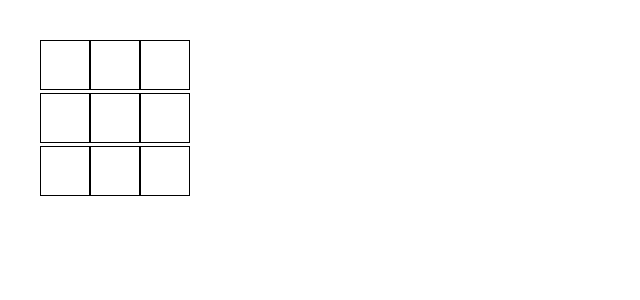
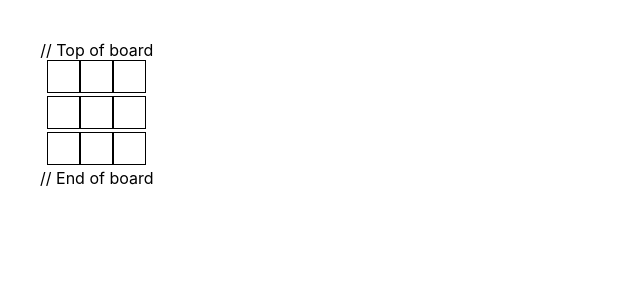
Before and after one commit to BillNagbe/tic-tak-toe-react, a React (Create React App) app: page / in a window 1280 px wide. Shown: the top 300 px of the page, without its empty margins (0-640 px from the left). Built offline with nearby package versions, Linux system fonts and the light colour scheme.

Commit message:
update app.js file

```diff
--- a/src/App.css
+++ b/src/App.css
@@ -15,8 +15,8 @@
     margin: 5vh;
 }
 .square {
-    width: 50px;
-    height: 50px;
+    width: 33px;
+    height: 33px;
     background: none;
     border: 1px solid;
 }
--- a/src/App.js
+++ b/src/App.js
@@ -1,11 +1,48 @@
-import Board from "./Board";
+import { useState } from 'react';
 import './App.css';
 
 
-function App() {
-    return (
-      <Board />
-    )
+
+function Square( {value} ) {
+
+  function handleClick(){
+    return setVal("X"); // use state should now be set to X
+  }
+  // end of updating useState
+  return <button
+            className='square'>
+            {value}
+          </button>;
 }
 
-export default App;
+
+
+
+export default function Board() {
+    const [squares, setSquares] = useState(Array(9).fill(null));
+
+
+      return (
+        <div className='board'>
+          // Top of board
+          <div className='board-row'>
+            <Square value={squares[0]}  />
+            <Square value={squares[1]} />
+            <Square value={squares[2]} />
+          </div>
+
+          <div className='board-row'>
+            <Square value={squares[3]} />
+            <Square value={squares[4]} />
+            <Square value={squares[5]} />
+          </div>
+
+          <div className='board-row'>
+            <Square value={squares[6]} />
+            <Square value={squares[7]} />
+            <Square value={squares[8]} />
+          </div>
+          // End of board
+        </div>
+      )
+}
--- a/src/Board.js
+++ /dev/null
@@ -1,47 +0,0 @@
-import { useState } from "react";
-
-// handling squares
-function Squares() {
-    //stores state of squares
-    const [val, setVal] = useState(null);
-
-    // handles clicks
-    function handleClick() {
-        setVal("X");
-        console.log(val);
-    };
-
-
-    return <button className="square" onClick={handleClick}>{val}</button>;
-}
-
-
-
-function Board() {
-    return (
-        // board spaces
-    <div className="board">
-        <div className="board-row">
-            <Squares  />
-            <Squares />
-            <Squares />
-        </div>
-
-        <div className="board-row">
-            <Squares />
-            <Squares />
-            <Squares />
-        </div>
-
-        <div className="board-row">
-            <Squares />
-            <Squares />
-            <Squares />
-        </div>
-    </div>
-    );
-}
-
-
-
-export default Board;
```
